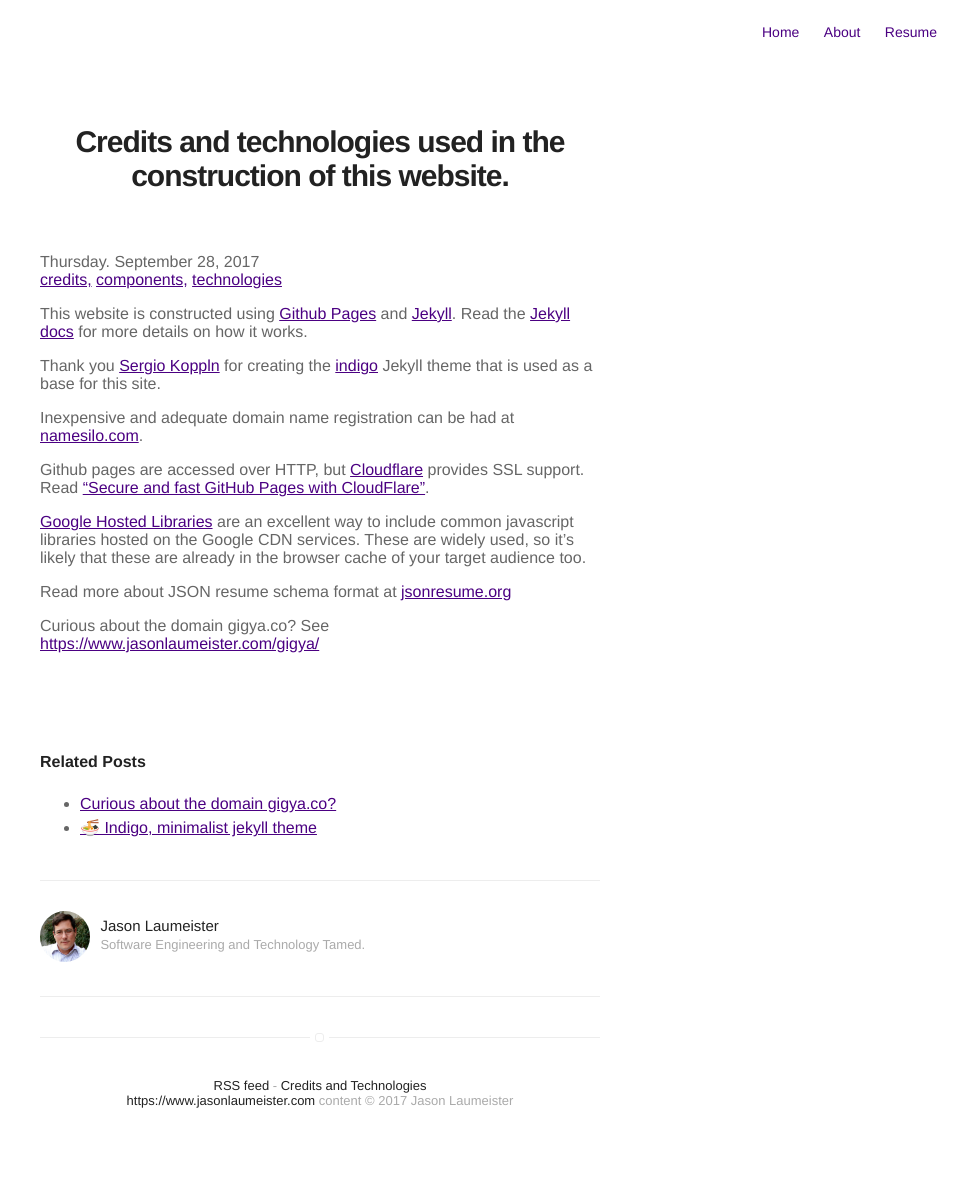
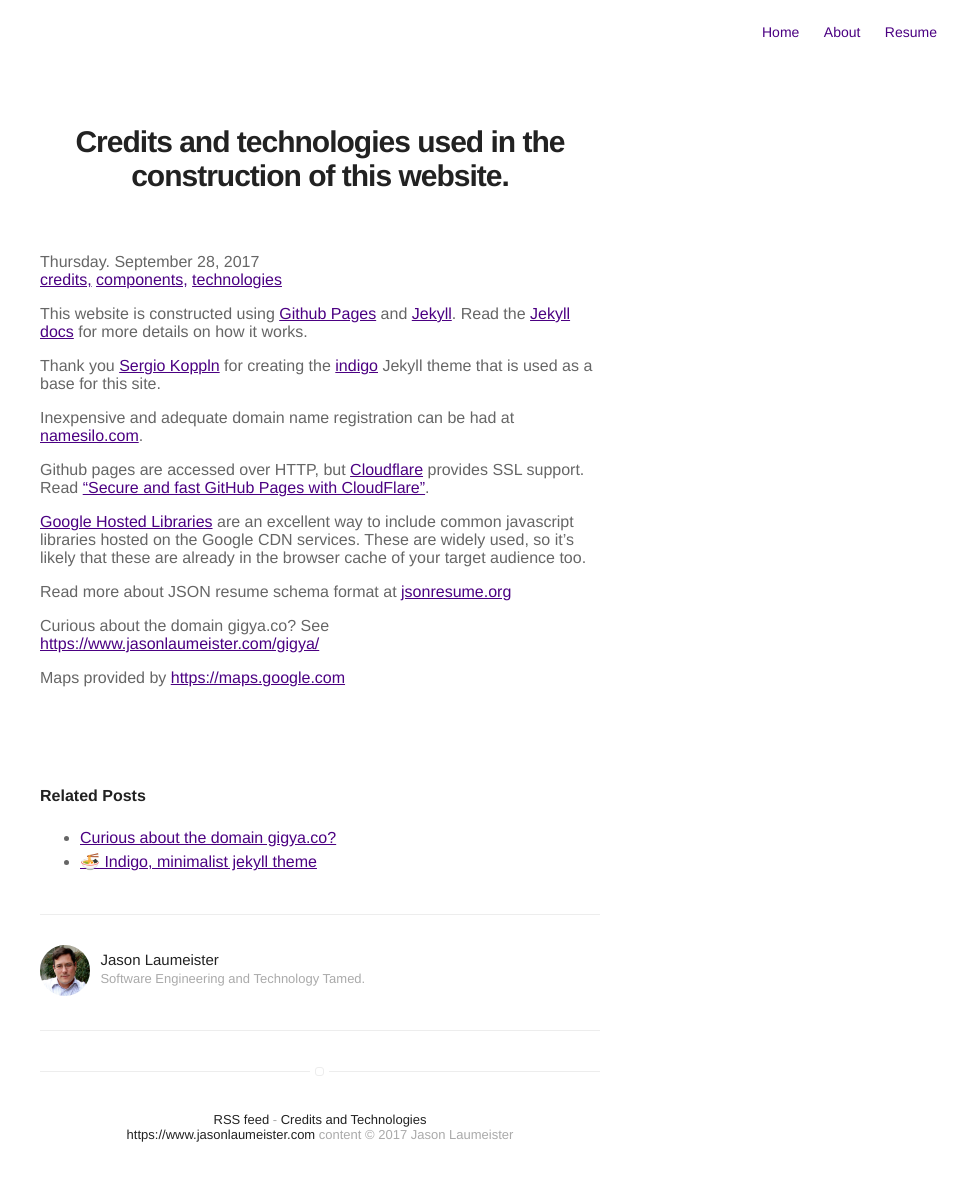
Before and after one commit to jason-laumeister/jason-laumeister.github.io, a Jekyll site: the page built from _posts/2017-09-28-credits-technologies.md, in a window 1280 px wide. Shown: the whole page, without its empty margins (320-1280 px from the left). Built offline with Jekyll 4.4.1, drawn with Linux system fonts in a browser that asks for light colours; nearby versions of some CDN libraries; emoji names are drawn with the system emoji font; before the commit the page ends 1161 px from its top, so only the background shows below that.

Commit message:
add uncropped image, and credit to google.maps

```diff
--- a/_posts/2017-09-28-credits-technologies.md
+++ b/_posts/2017-09-28-credits-technologies.md
@@ -21,6 +21,8 @@
 
 Curious about the domain gigya.co? See [https://www.jasonlaumeister.com/gigya/](https://www.jasonlaumeister.com/gigya/)
 
+Maps provided by [https://maps.google.com](https://www.google.com/maps)
+
 [github-pages]: https://pages.github.com/
 [jekyll-docs]: https://jekyllrb.com/docs/home
 [jekyll-gh]:   https://github.com/jekyll/jekyll
```
Also changed, not shown: assets/images/jasonlaumeister-6.JPG (added).
